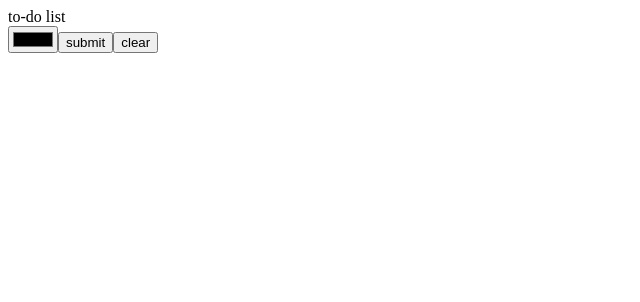
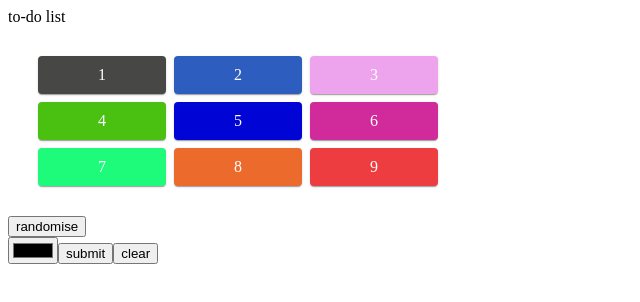
Before and after one commit to kartikmax/dashboard, a React (Create React App) app: page / in a window 1280 px wide. Shown: the top 302 px of the page, without its empty margins (0-640 px from the left). Built offline with nearby package versions, Linux system fonts and the light colour scheme.

Commit message:
added color with the state modify

```diff
--- /dev/null
+++ b/src/Components/RandomGrid.jsx
@@ -0,0 +1,81 @@
+import { styled } from "@mui/material/styles";
+import Box from "@mui/material/Box";
+import Paper from "@mui/material/Paper";
+import Grid from "@mui/material/Grid";
+import { useState } from "react";
+import { faker } from "@faker-js/faker";
+
+export default function RandomGrid() {
+  const [customColor, setCustomColor] = useState([
+    faker.color.rgb(),
+    faker.color.rgb(),
+    faker.color.rgb(),
+    faker.color.rgb(),
+    faker.color.rgb(),
+    faker.color.rgb(),
+    faker.color.rgb(),
+    faker.color.rgb(),
+    faker.color.rgb(),
+  ]);
+  console.log(customColor);
+  const Item = styled(Paper)(() => ({
+    background: `${customColor}`,
+    color: "white",
+    padding: "10px",
+    textAlign: "center",
+    //   color: theme.palette.text.secondary,
+  }));
+  return (
+    <>
+      <Box sx={{ flexGrow: 1 }} style={{ width: "400px", margin: "30px" }}>
+        <Grid container spacing={1}>
+          <Grid item xs={4}>
+            <Item style={{ background: `${customColor[0]}`}}>1 </Item>
+          </Grid>
+          <Grid item xs={4}>
+            <Item style={{ background: `${customColor[1]}`}}>2 </Item>
+          </Grid>
+          <Grid item xs={4}>
+            <Item style={{ background: `${customColor[2]}`}}>3</Item>
+          </Grid>
+          <Grid item xs={4}>
+            <Item style={{ background: `${customColor[3]}`}}>4 </Item>
+          </Grid>
+          <Grid item xs={4}>
+            <Item style={{ background: `${customColor[4]}`}}>5 </Item>
+          </Grid>
+          <Grid item xs={4}>
+            <Item style={{ background: `${customColor[5]}`}}>6 </Item>
+          </Grid>
+          <Grid item xs={4}>
+            <Item style={{ background: `${customColor[6]}`}}>7 </Item>
+          </Grid>
+          <Grid item xs={4}>
+            <Item style={{ background: `${customColor[7]}`}}>8 </Item>
+          </Grid>
+          <Grid item xs={4}>
+            <Item style={{ background: `${customColor[8]}`}}>9 </Item>
+          </Grid>
+        </Grid>
+      </Box>
+      <button
+        onClick={() => {
+          setCustomColor([
+            faker.color.rgb(),
+            faker.color.rgb(),
+            faker.color.rgb(),
+            faker.color.rgb(),
+            faker.color.rgb(),
+            faker.color.rgb(),
+            faker.color.rgb(),
+            faker.color.rgb(),
+            faker.color.rgb(),
+          ]);
+        }}
+      >
+        {" "}
+        randomise
+      </button>
+    </>
+  );
+}
--- a/src/Components/Todo.jsx
+++ b/src/Components/Todo.jsx
@@ -1,4 +1,5 @@
 import React, { useState } from "react";
+import RandomGrid from "./RandomGrid";
 
 const Print = ({ text }) => {
   return <div>{text}</div>;
@@ -23,7 +24,9 @@ const Todo = () => {
   console.log(myArray);
 
   return (
-    <div>
+    <>
+      <RandomGrid/>
+      <div>
       <input type="color" value={textList} onChange={handleChange} />
       <button onClick={handleCaptureText}>submit</button>
       <button
@@ -38,7 +41,8 @@ const Todo = () => {
           <Tile color={x} />
         ))}
       </ol>
-    </div>
+      </div>
+    </>
   );
 };
 
```
Also changed, not shown: package.json (+6 -2 lines), 1 other file (tests, documents, lock files or other folders).
